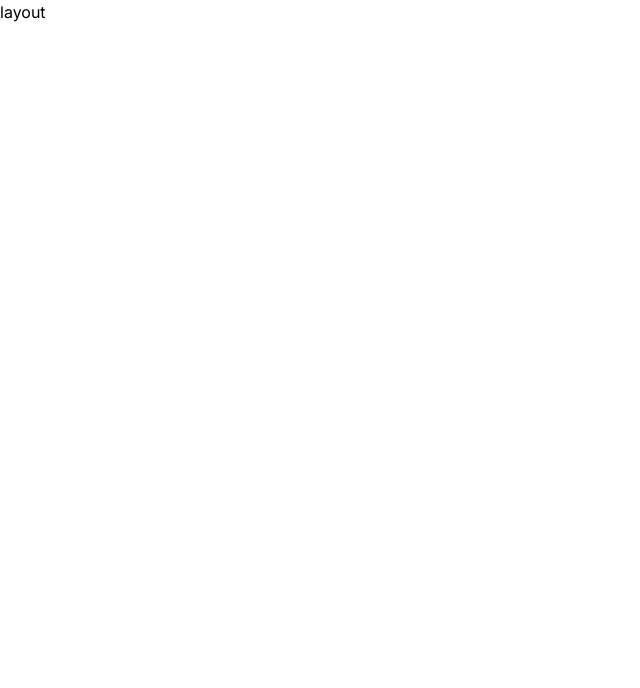
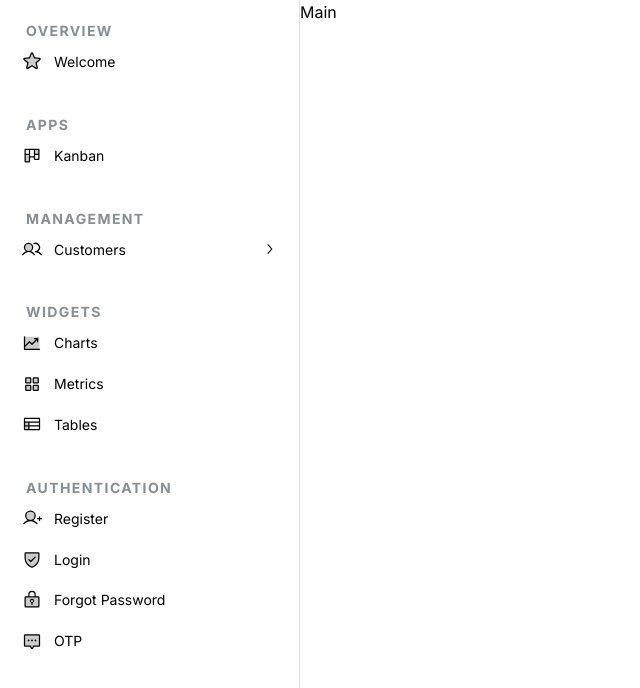
Before and after one commit to Maaanlai/blog-v2-mern, a Next.js app in the folder web/: page /admin in a window 1280 px wide. Shown: the top 688 px of the page, without its empty margins (0-640 px from the left). Built offline with nearby package versions, Linux system fonts and the light colour scheme.

Commit message:
added admin sidebar

```diff
--- a/web/package.json
+++ b/web/package.json
@@ -11,7 +11,6 @@
   "dependencies": {
     "@mantine/core": "^8.0.0",
     "@mantine/hooks": "^8.0.0",
-    "@radix-ui/react-icons": "^1.3.2",
     "@radix-ui/react-slot": "^1.2.2",
     "@reduxjs/toolkit": "^2.8.0",
     "@tabler/icons-react": "^3.31.0",
@@ -22,6 +21,7 @@
     "next": "15.3.2",
     "react": "^19.0.0",
     "react-dom": "^19.0.0",
+    "react-icons": "^5.5.0",
     "react-multi-carousel": "^2.8.6",
     "react-redux": "^9.2.0",
     "tailwind-merge": "^3.2.0"
--- a/web/src/app/admin/layout.tsx
+++ b/web/src/app/admin/layout.tsx
@@ -1,7 +1,93 @@
 "use client";
 
+import Link from "next/link";
+import { AppShell, Burger, NavLink, Stack, Title } from "@mantine/core";
+import { useDisclosure } from "@mantine/hooks";
+import classes from "./sidebar.module.css";
+import { MenuItem } from "./menu-sections";
+import { menu } from "./menu-sections";
+import { usePathname } from "next/navigation";
+
+const navbarItems = [
+  {
+    label: "Dashboard",
+    icon: "dashboard",
+  },
+  {
+    label: "Users",
+    icon: "users",
+  },
+  {
+    label: "Blogs",
+    icon: "blogs",
+  },
+];
+
 function layout() {
-  return <div>layout</div>;
+  const [opened, { toggle }] = useDisclosure();
+  const pathname = usePathname();
+
+  return (
+    <AppShell
+      navbar={{
+        width: 300,
+        breakpoint: "sm",
+        collapsed: { mobile: !opened },
+      }}
+    >
+      <AppShell.Navbar>
+        <Stack gap="xl" py={20} px={10}>
+          {menu.map((item: MenuItem) => (
+            <div key={item.header}>
+              <Title order={6} className={classes.sectionTitle}>
+                {item.header}
+              </Title>
+
+              {item.section.map((subItem) =>
+                subItem.dropdownItems ? (
+                  <NavLink
+                    variant="subtle"
+                    key={subItem.name}
+                    label={subItem.name}
+                    childrenOffset={0}
+                    className={classes.sectionLink}
+                    active={pathname.includes(subItem.href)}
+                    leftSection={subItem.icon && <subItem.icon />}
+                  >
+                    {subItem.dropdownItems?.map((dropdownItem) => (
+                      <NavLink
+                        variant="subtle"
+                        component={Link}
+                        href={dropdownItem.href}
+                        key={dropdownItem.name}
+                        label={dropdownItem.name}
+                        active={pathname.includes(dropdownItem.href)}
+                        className={classes.sectionDropdownItemLink}
+                        leftSection={<span className="dot" />}
+                      />
+                    ))}
+                  </NavLink>
+                ) : (
+                  <NavLink
+                    variant="subtle"
+                    component={Link}
+                    href={subItem.href}
+                    key={subItem.name}
+                    label={subItem.name}
+                    className={classes.sectionLink}
+                    leftSection={subItem.icon && <subItem.icon />}
+                  />
+                )
+              )}
+            </div>
+          ))}
+        </Stack>
+      </AppShell.Navbar>
+      <AppShell.Main>
+        <p>Main</p>
+      </AppShell.Main>
+    </AppShell>
+  );
 }
 
 export default layout;
--- /dev/null
+++ b/web/src/app/admin/menu-sections.tsx
@@ -0,0 +1,118 @@
+import { ElementType } from "react";
+import {
+  PiChartLineUpDuotone,
+  PiChatCenteredDotsDuotone,
+  PiKanbanDuotone,
+  PiLockKeyDuotone,
+  PiShieldCheckDuotone,
+  PiSquaresFourDuotone,
+  PiStarDuotone,
+  PiTableDuotone,
+  PiUserPlusDuotone,
+  PiUsersDuotone,
+} from "react-icons/pi";
+import { paths } from "./paths";
+
+interface MenuItem {
+  header: string;
+  section: {
+    name: string;
+    href: string;
+    icon: ElementType;
+    dropdownItems?: {
+      name: string;
+      href: string;
+      badge?: string;
+    }[];
+  }[];
+}
+
+export const menu: MenuItem[] = [
+  {
+    header: "Overview",
+    section: [
+      {
+        name: "Welcome",
+        href: paths.dashboard.home,
+        icon: PiStarDuotone,
+      },
+    ],
+  },
+
+  {
+    header: "Apps",
+    section: [
+      {
+        name: "Kanban",
+        href: paths.dashboard.apps.kanban,
+        icon: PiKanbanDuotone,
+      },
+    ],
+  },
+
+  {
+    header: "Management",
+    section: [
+      {
+        name: "Customers",
+        icon: PiUsersDuotone,
+        href: paths.dashboard.management.customers.root,
+        dropdownItems: [
+          {
+            name: "List",
+            href: paths.dashboard.management.customers.list,
+          },
+        ],
+      },
+    ],
+  },
+
+  {
+    header: "Widgets",
+    section: [
+      {
+        name: "Charts",
+        href: paths.dashboard.widgets.charts,
+        icon: PiChartLineUpDuotone,
+      },
+      {
+        name: "Metrics",
+        href: paths.dashboard.widgets.metrics,
+        icon: PiSquaresFourDuotone,
+      },
+      {
+        name: "Tables",
+        href: paths.dashboard.widgets.tables,
+        icon: PiTableDuotone,
+      },
+    ],
+  },
+
+  {
+    header: "Authentication",
+    section: [
+      {
+        name: "Register",
+        href: paths.auth.register,
+        icon: PiUserPlusDuotone,
+      },
+      {
+        name: "Login",
+        href: paths.auth.login,
+        icon: PiShieldCheckDuotone,
+      },
+      {
+        name: "Forgot Password",
+        href: paths.auth.forgotPassword,
+        icon: PiLockKeyDuotone,
+      },
+      {
+        name: "OTP",
+        href: paths.auth.otp,
+        icon: PiChatCenteredDotsDuotone,
+      },
+    ],
+  },
+];
+
+export type { MenuItem };
--- /dev/null
+++ b/web/src/app/admin/paths.ts
@@ -0,0 +1,36 @@
+export const paths = {
+  auth: {
+    root: "/auth",
+    login: "/auth/login",
+    register: "/auth/register",
+    forgotPassword: "/auth/forgot-password",
+    resetPassword: "/auth/reset-password",
+    otp: "/auth/otp",
+    terms: "/auth/terms",
+    privacy: "/auth/privacy",
+  },
+
+  dashboard: {
+    root: "/admin",
+    home: "/admin/home",
+    management: {
+      root: "/admin/management",
+      customers: {
+        root: "/admin/management/customers",
+        list: "/admin/management/customers/list",
+        view: (customerId: string) =>
+          `/admin/management/customers/${customerId}`,
+      },
+    },
+    apps: {
+      root: "/admin/apps",
+      kanban: "/admin/apps/kanban",
+    },
+    widgets: {
+      root: "/admin/widgets",
+      metrics: "/admin/widgets/metrics",
+      charts: "/admin/widgets/charts",
+      tables: "/admin/widgets/tables",
+    },
+  },
+};
--- /dev/null
+++ b/web/src/app/admin/sidebar.module.css
@@ -0,0 +1,53 @@
+.sectionTitle {
+  overflow: hidden;
+  text-overflow: ellipsis;
+  white-space: nowrap;
+  font-size: 0.75rem;
+  line-height: 1rem;
+  font-weight: 400;
+  text-transform: uppercase;
+  letter-spacing: 0.1em;
+  color: var(--mantine-color-dimmed);
+  margin-bottom: var(--mantine-spacing-sm);
+  padding-left: var(--mantine-spacing-md);
+}
+
+.sectionLink {
+  border-radius: var(--mantine-radius-md);
+
+  & svg {
+    height: 1.25rem;
+    width: 1.25rem;
+  }
+}
+
+.sectionDropdownItemLink {
+  border-radius: var(--mantine-radius-md);
+
+  & [data-position='left'] {
+    width: 20px;
+  }
+
+  & :global(.dot) {
+    width: 100%;
+    height: 100%;
+    display: flex;
+    align-items: center;
+    justify-content: center;
+  }
+
+  & :global(.dot)::before {
+    content: '';
+    display: inline-block;
+    background-color: var(--mantine-color-dimmed);
+    height: 0.3rem;
+    width: 0.3rem;
+    border-radius: 100%;
+  }
+
+  &[data-active='true'] :global(.dot)::before {
+    background-color: var(--mantine-primary-color-filled);
+    height: 0.4rem;
+    width: 0.4rem;
+  }
+}
```
Also changed, not shown: 1 other file (tests, documents, lock files or other folders).
